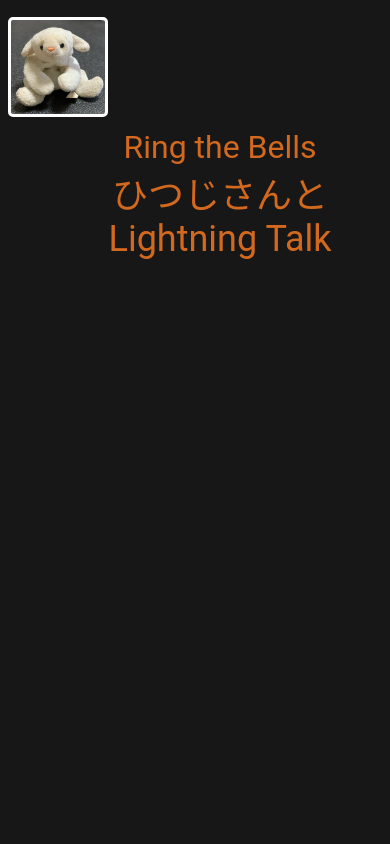
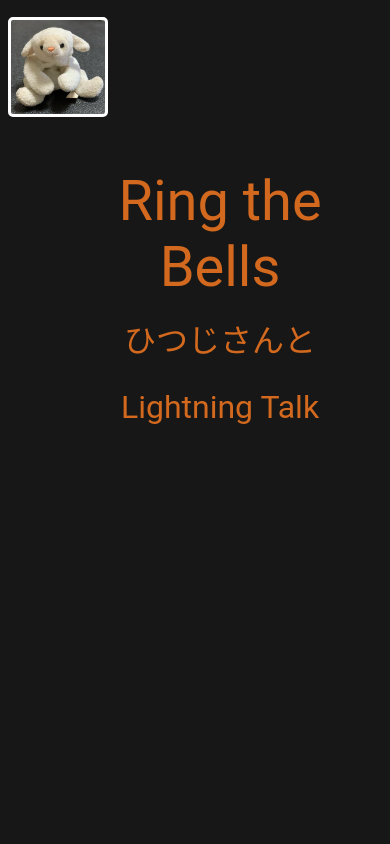
Before and after one commit to yoko-at-home/qin-lt_ring-the-bell, a React (Create React App) app: page / in a window 390 px wide. Shown: the top 844 px of the page. Built offline with nearby package versions, Linux system fonts and the light colour scheme.

Commit message:
responsive

```diff
--- a/src/App.css
+++ b/src/App.css
@@ -102,13 +102,20 @@ code {
   display: block;
   cursor: pointer;
 }
+@media screen and (max-width: 767px){
+.sheep{
+    top: 2%;
+    left: 2%;
+    width: 200px;
+    height: 200px;
+    background: url(./assets/img/sheep.jpg) center center/cover;
+
+}
+}
 @media screen and (max-width: 479px){
   .sheep{
-    top: 2%;
-    left: 2%;
     width: 100px;
     height: 100px;
-    background: url(./assets/img/sheep.jpg) center center/cover;
   }
 }
 
@@ -147,15 +154,29 @@ code {
   padding: 25% 20px 60px 70px;
   height: 100vh;
 }
+.subtitle__container{
+  font-size: 4rem;
+}
+
+@media screen and (max-width: 767px){
+  .title__container{
+    font-size: 6rem;
+  }
+  .subtitle__container{
+  font-size: 3rem;
+}
+}
 
 @media screen and (max-width: 479px){
   .title__container{
-    font-size: 2rem;
-    margin: 30px 0;
-    padding: 40% 0x;
+    font-size: 3.5rem;
+    margin: 70px 0;
+    padding: 50% 0x;
   }
+  .subtitle__container{
+  font-size: 2rem;
 }
-
+}
 
 
 .tag {
--- a/src/components/Title.js
+++ b/src/components/Title.js
@@ -19,7 +19,7 @@ function Title() {
             duration={1000}
             easeInOutQuad
           >
-            <span style={{ fontSize: '36px' }}>
+            <span className='subtitle__container'>
               ひつじさんと Lightning Talk
             </span>
           </Link>
```
